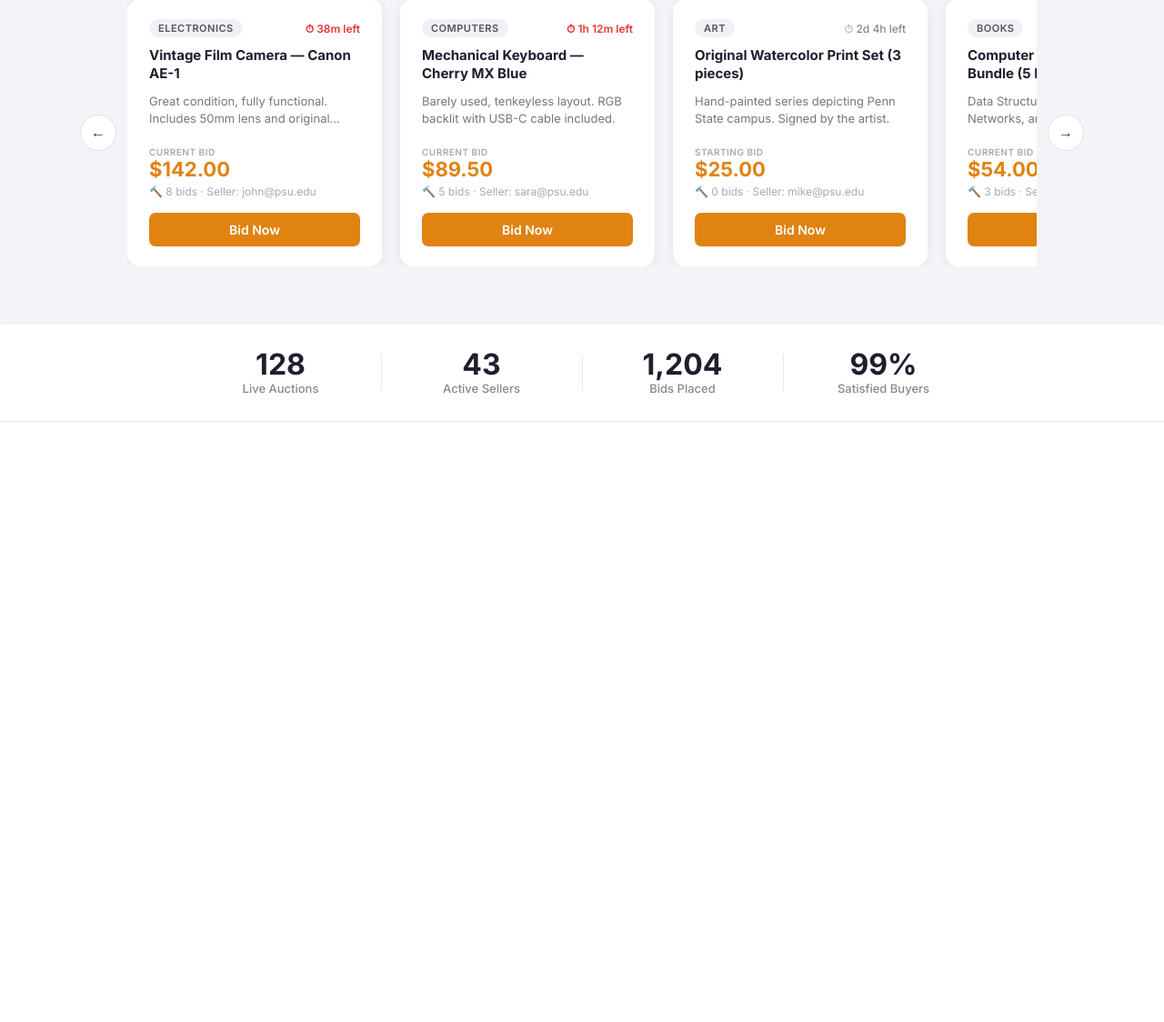
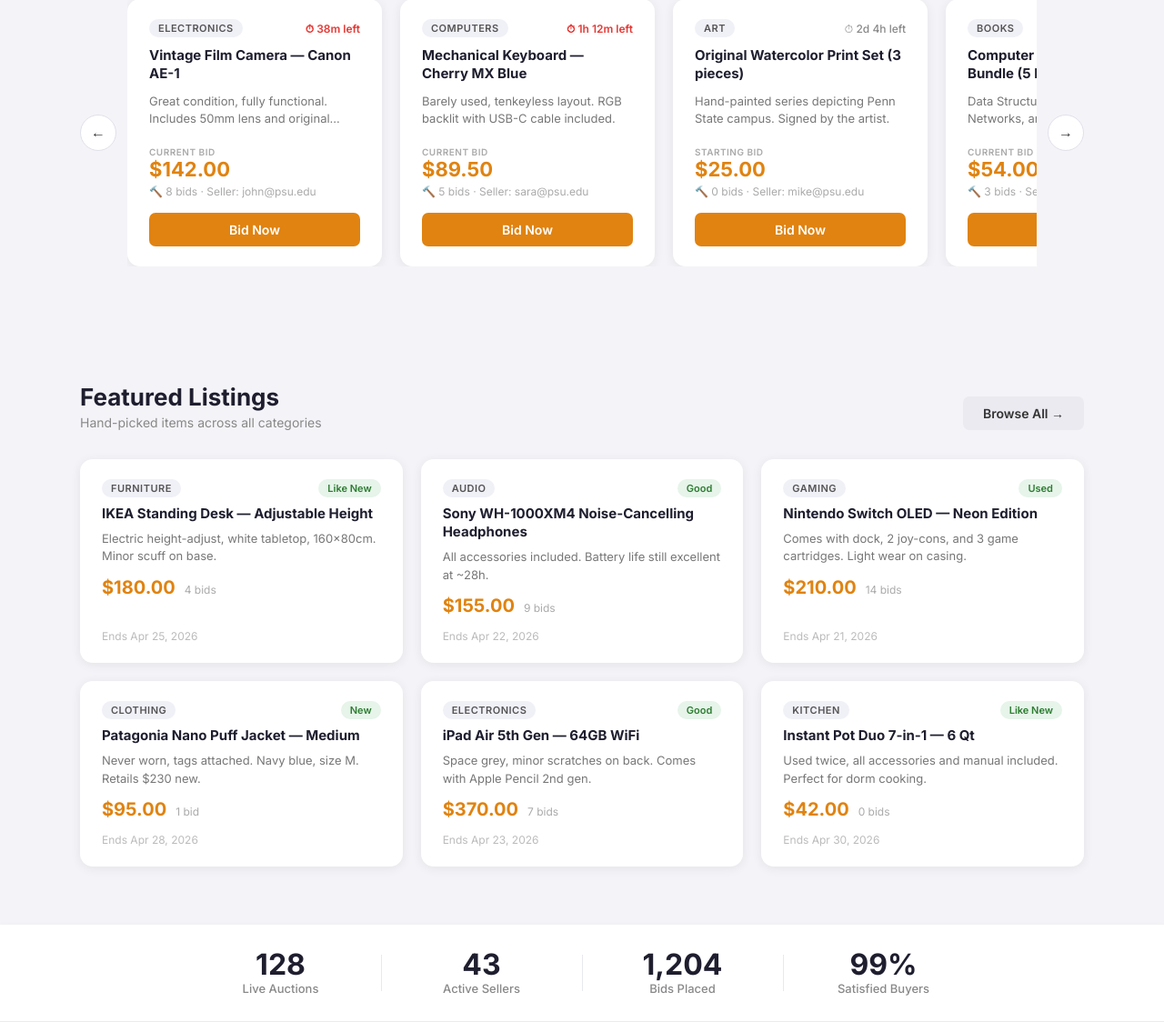
Before and after one commit to jvitorbarros15/Nittany-Auction-, a Flask app: page / in a window 1280 px wide. Shown: the part 949-2073 px from the top of the page at 91% size. Before the commit the page ends 1413 px from the top, so only its background shows below. Run offline with Flask 3, Linux system fonts and the light colour scheme.

Commit message:
Add featured listings grid section

```diff
--- a/static/style.css
+++ b/static/style.css
@@ -953,9 +953,8 @@
     color: #e08311;
 }
 
-/* ══════════════════════════════════════════
-   HOMEPAGE — shared token
-   ══════════════════════════════════════════ */
+/*
+   HOMEPAGE */
 
 /* Register nav CTA */
 .nav-cta {
@@ -1361,3 +1360,90 @@
     width: 100%;
     box-sizing: border-box;
 }
+
+/* ── Featured listings grid ── */
+.hp-section-alt {
+    background: #f4f4f8;
+}
+
+.hp-grid {
+    display: grid;
+    grid-template-columns: repeat(auto-fill, minmax(300px, 1fr));
+    gap: 20px;
+}
+
+.hp-grid-card {
+    background: white;
+    border-radius: 14px;
+    padding: 22px 24px;
+    box-shadow: 0 2px 12px rgba(0,0,0,0.07);
+    text-decoration: none;
+    color: inherit;
+    display: flex;
+    flex-direction: column;
+    gap: 8px;
+    transition: transform 0.15s, box-shadow 0.15s;
+}
+
+.hp-grid-card:hover {
+    transform: translateY(-3px);
+    box-shadow: 0 8px 24px rgba(0,0,0,0.11);
+}
+
+.hp-gc-top {
+    display: flex;
+    justify-content: space-between;
+    align-items: center;
+}
+
+.hp-gc-condition {
+    font-size: 11px;
+    font-weight: 600;
+    color: #2e7d32;
+    background: #e6f4ea;
+    padding: 3px 10px;
+    border-radius: 20px;
+}
+
+.hp-gc-title {
+    font-size: 15px;
+    font-weight: 700;
+    color: #1e1e2f;
+    line-height: 1.35;
+}
+
+.hp-gc-desc {
+    font-size: 13px;
+    color: #777;
+    line-height: 1.5;
+    display: -webkit-box;
+    -webkit-line-clamp: 2;
+    line-clamp: 2;
+    -webkit-box-orient: vertical;
+    overflow: hidden;
+}
+
+.hp-gc-price-row {
+    display: flex;
+    align-items: baseline;
+    gap: 10px;
+    margin-top: 4px;
+}
+
+.hp-gc-price {
+    font-size: 20px;
+    font-weight: 700;
+    color: #e08311;
+}
+
+.hp-gc-bids {
+    font-size: 12px;
+    color: #aaa;
+}
+
+.hp-gc-end {
+    font-size: 12px;
+    color: #bbb;
+    margin-top: auto;
+    padding-top: 6px;
+}
--- a/templates/homepage.html
+++ b/templates/homepage.html
@@ -192,6 +192,105 @@
     </div>
 </section>
 
+<!-- ── Featured Listings Grid ── -->
+<section class="hp-section hp-section-alt">
+    <div class="hp-section-head">
+        <div>
+            <h2 class="hp-section-title" style="margin-left:0">Featured Listings</h2>
+            <p class="hp-section-sub" style="margin-left:0">Hand-picked items across all categories</p>
+        </div>
+        <a href="/login" class="btn-secondary hp-see-all">Browse All →</a>
+    </div>
+
+    <div class="hp-grid">
+
+        <a href="/login" class="hp-grid-card">
+            <div class="hp-gc-top">
+                <span class="hp-ac-category">Furniture</span>
+                <span class="hp-gc-condition">Like New</span>
+            </div>
+            <h3 class="hp-gc-title">IKEA Standing Desk — Adjustable Height</h3>
+            <p class="hp-gc-desc">Electric height-adjust, white tabletop, 160×80cm. Minor scuff on base.</p>
+            <div class="hp-gc-price-row">
+                <span class="hp-gc-price">$180.00</span>
+                <span class="hp-gc-bids">4 bids</span>
+            </div>
+            <span class="hp-gc-end">Ends Apr 25, 2026</span>
+        </a>
+
+        <a href="/login" class="hp-grid-card">
+            <div class="hp-gc-top">
+                <span class="hp-ac-category">Audio</span>
+                <span class="hp-gc-condition">Good</span>
+            </div>
+            <h3 class="hp-gc-title">Sony WH-1000XM4 Noise-Cancelling Headphones</h3>
+            <p class="hp-gc-desc">All accessories included. Battery life still excellent at ~28h.</p>
+            <div class="hp-gc-price-row">
+                <span class="hp-gc-price">$155.00</span>
+                <span class="hp-gc-bids">9 bids</span>
+            </div>
+            <span class="hp-gc-end">Ends Apr 22, 2026</span>
+        </a>
+
+        <a href="/login" class="hp-grid-card">
+            <div class="hp-gc-top">
+                <span class="hp-ac-category">Gaming</span>
+                <span class="hp-gc-condition">Used</span>
+            </div>
+            <h3 class="hp-gc-title">Nintendo Switch OLED — Neon Edition</h3>
+            <p class="hp-gc-desc">Comes with dock, 2 joy-cons, and 3 game cartridges. Light wear on casing.</p>
+            <div class="hp-gc-price-row">
+                <span class="hp-gc-price">$210.00</span>
+                <span class="hp-gc-bids">14 bids</span>
+            </div>
+            <span class="hp-gc-end">Ends Apr 21, 2026</span>
+        </a>
+
+        <a href="/login" class="hp-grid-card">
+            <div class="hp-gc-top">
+                <span class="hp-ac-category">Clothing</span>
+                <span class="hp-gc-condition">New</span>
+            </div>
+            <h3 class="hp-gc-title">Patagonia Nano Puff Jacket — Medium</h3>
+            <p class="hp-gc-desc">Never worn, tags attached. Navy blue, size M. Retails $230 new.</p>
+            <div class="hp-gc-price-row">
+                <span class="hp-gc-price">$95.00</span>
+                <span class="hp-gc-bids">1 bid</span>
+            </div>
+            <span class="hp-gc-end">Ends Apr 28, 2026</span>
+        </a>
+
+        <a href="/login" class="hp-grid-card">
+            <div class="hp-gc-top">
+                <span class="hp-ac-category">Electronics</span>
+                <span class="hp-gc-condition">Good</span>
+            </div>
+            <h3 class="hp-gc-title">iPad Air 5th Gen — 64GB WiFi</h3>
+            <p class="hp-gc-desc">Space grey, minor scratches on back. Comes with Apple Pencil 2nd gen.</p>
+            <div class="hp-gc-price-row">
+                <span class="hp-gc-price">$370.00</span>
+                <span class="hp-gc-bids">7 bids</span>
+            </div>
+            <span class="hp-gc-end">Ends Apr 23, 2026</span>
+        </a>
+
+        <a href="/login" class="hp-grid-card">
+            <div class="hp-gc-top">
+                <span class="hp-ac-category">Kitchen</span>
+                <span class="hp-gc-condition">Like New</span>
+            </div>
+            <h3 class="hp-gc-title">Instant Pot Duo 7-in-1 — 6 Qt</h3>
+            <p class="hp-gc-desc">Used twice, all accessories and manual included. Perfect for dorm cooking.</p>
+            <div class="hp-gc-price-row">
+                <span class="hp-gc-price">$42.00</span>
+                <span class="hp-gc-bids">0 bids</span>
+            </div>
+            <span class="hp-gc-end">Ends Apr 30, 2026</span>
+        </a>
+
+    </div>
+</section>
+
 <!-- ── Stats Bar ── -->
 <section class="hp-stats">
     <div class="hp-stat">
```
